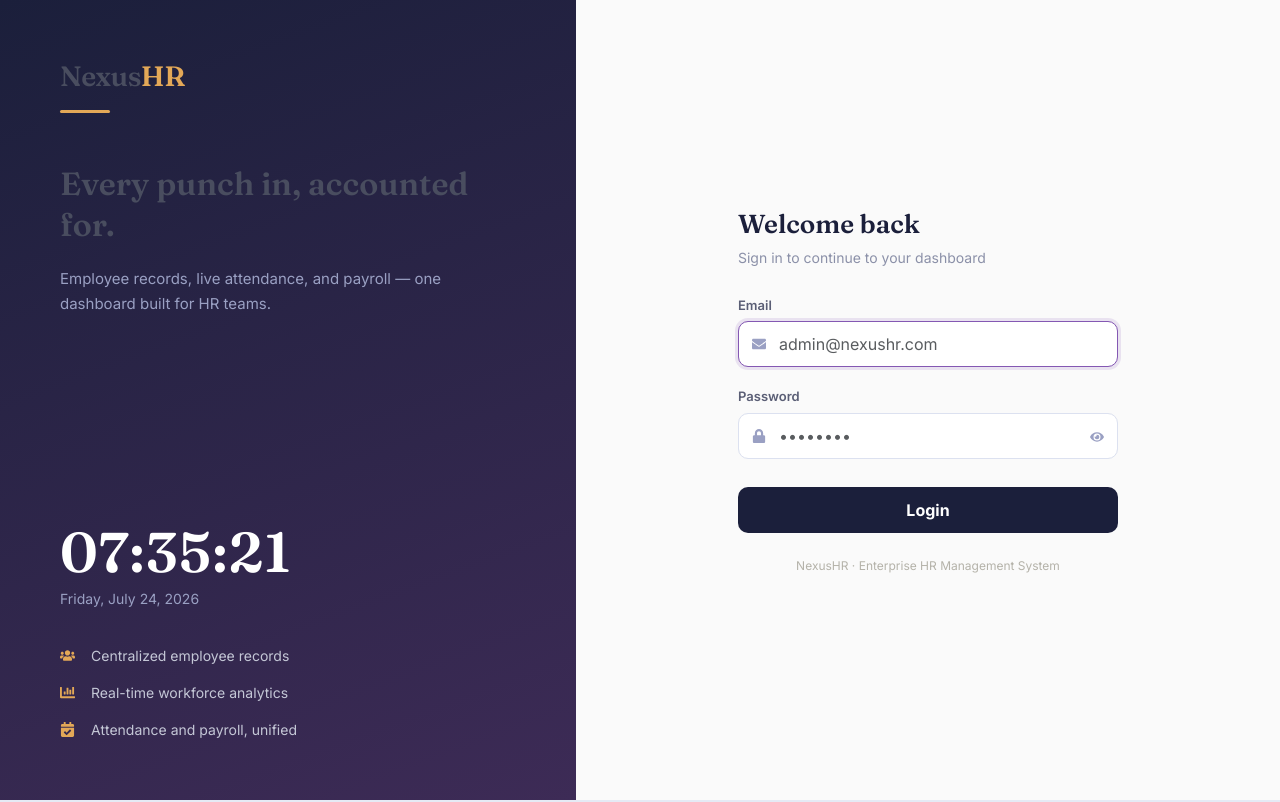
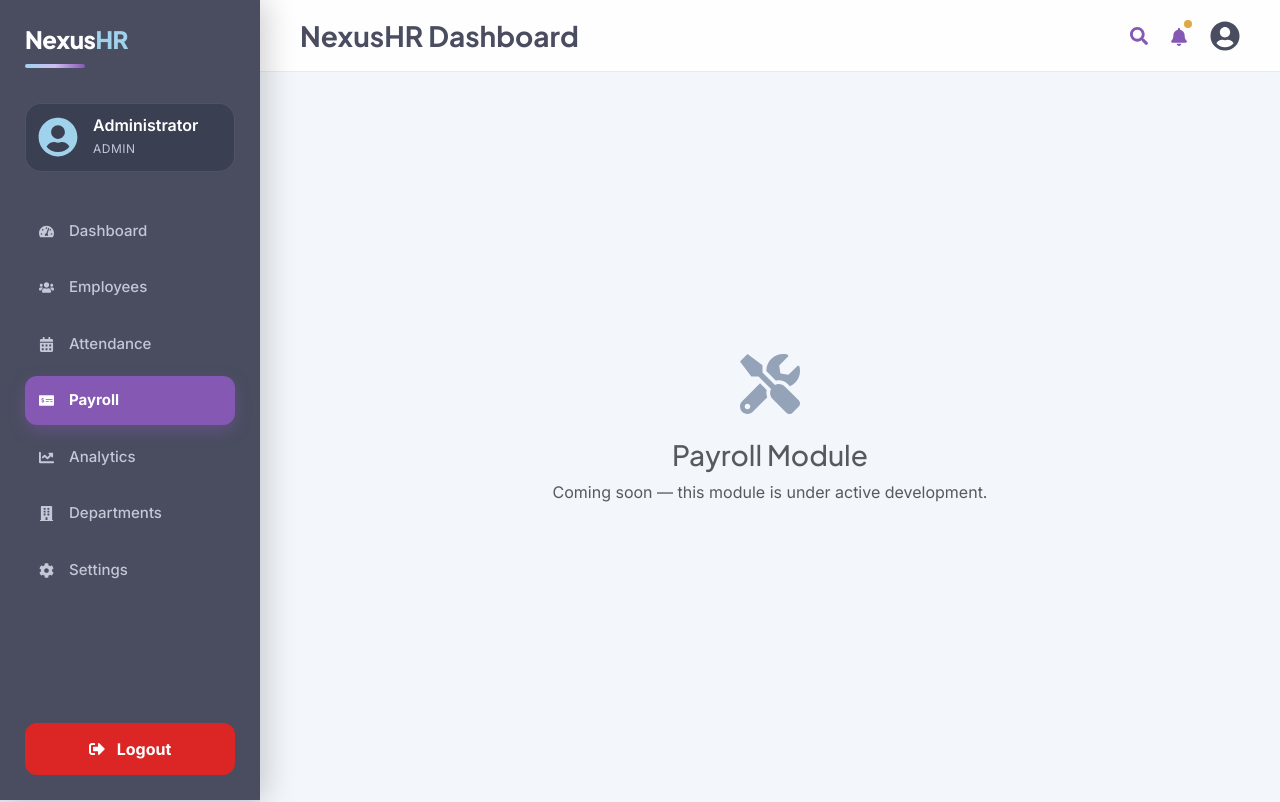
Before and after one commit to 2005-Rajat/nexushr-frontend, a React (Vite) app: page /payroll in a window 1280 px wide. Built offline with nearby package versions, Linux system fonts and the light colour scheme.

Commit message:
Rename login.jsx to Login.jsx

```diff
--- a/src/App.jsx
+++ b/src/App.jsx
@@ -1,10 +1,21 @@
-import { BrowserRouter } from "react-router-dom";
+import { BrowserRouter, Routes, Route } from "react-router-dom";
+
 import Login from "./pages/Login";
+import Dashboard from "./pages/Dashboard";
+import ComingSoon from "./pages/ComingSoon";
 
 function App() {
   return (
     <BrowserRouter>
-      <Login />
+      <Routes>
+        <Route path="/" element={<Login />} />
+        <Route path="/dashboard" element={<Dashboard />} />
+        <Route path="/attendance" element={<ComingSoon />} />
+        <Route path="/payroll" element={<ComingSoon />} />
+        <Route path="/departments" element={<ComingSoon />} />
+        <Route path="/analytics" element={<ComingSoon />} />
+        <Route path="/settings" element={<ComingSoon />} />
+      </Routes>
     </BrowserRouter>
   );
 }
```
